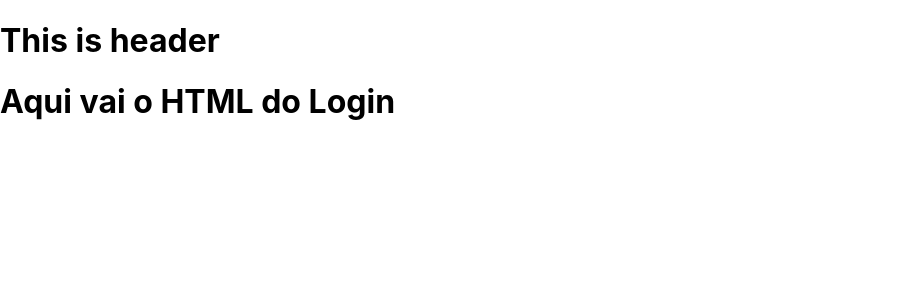
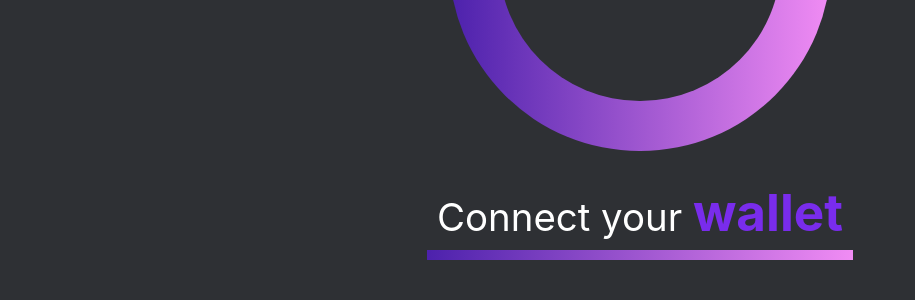
Before and after one commit to AllexAntoniollo/CryptoMetricHub, a React (Create React App) app in the folder frontend/: page / in a window 1280 px wide. Shown: the top 300 px of the page, without its empty margins (0-915 px from the left). Built offline with nearby package versions, Linux system fonts and the light colour scheme.

Commit message:
init_login

```diff
--- /dev/null
+++ b/frontend/src/pages/login.css
@@ -0,0 +1,59 @@
+html, body {
+    height: 100%;
+  }
+
+body {
+    margin: 0;
+    padding: 0;
+    box-sizing: border-box;
+    background:#2E3034;
+  }
+
+  .detail_radius{
+    margin: auto;
+    margin-top: -18vw;
+    background: linear-gradient(#2E3034, #2E3034) padding-box, linear-gradient(to right, #4c21ac, #f18cf4) border-box;
+    border: 50px solid transparent;
+    border-radius: 50em;
+    width: 22vw;
+    height: 22vw;
+}
+
+.conteiner_login{
+    max-width: 1000px;
+    padding: 30px;
+    margin: auto;
+    text-align: center;
+}
+
+.conect_title{
+    padding: 10px;
+    color: white;
+    font-size: 3vw;
+    display: inline;
+
+    border-bottom: 10px solid;
+    border-image: linear-gradient(to right, #4c21ac, #f18cf4); /* Substitua as cores conforme necessário */
+    border-image-slice: 1;
+  }
+
+.conect_title h2{
+    font-size: 4vw;
+    display: inline;
+    color: #792cec;
+  }
+
+@media screen and (max-width:750px){
+    .detail_radius{
+        border: 25px solid transparent;
+        margin-top: -20vw;
+        width: 35vw;
+        height: 35vw;
+    }
+    .conect_title{
+        font-size: 6vw;
+    }
+    .conect_title h2{
+        font-size: 6vw;
+    }
+}
--- a/frontend/src/pages/login.tsx
+++ b/frontend/src/pages/login.tsx
@@ -1,9 +1,13 @@
 import Header from "../components/header";
+import './login.css';
 export default function Login() {
   return (
     <>
-      <Header></Header>
-      <h1>Aqui vai o HTML do Login</h1>
+    <div className="detail_radius"></div>{/* detail_radius*/}
+    <div className="conteiner_login">
+      <p className="conect_title">Connect your <h2>wallet</h2></p>
+    </div> {/* conteiner_login */}
+
     </>
   );
 }
```
